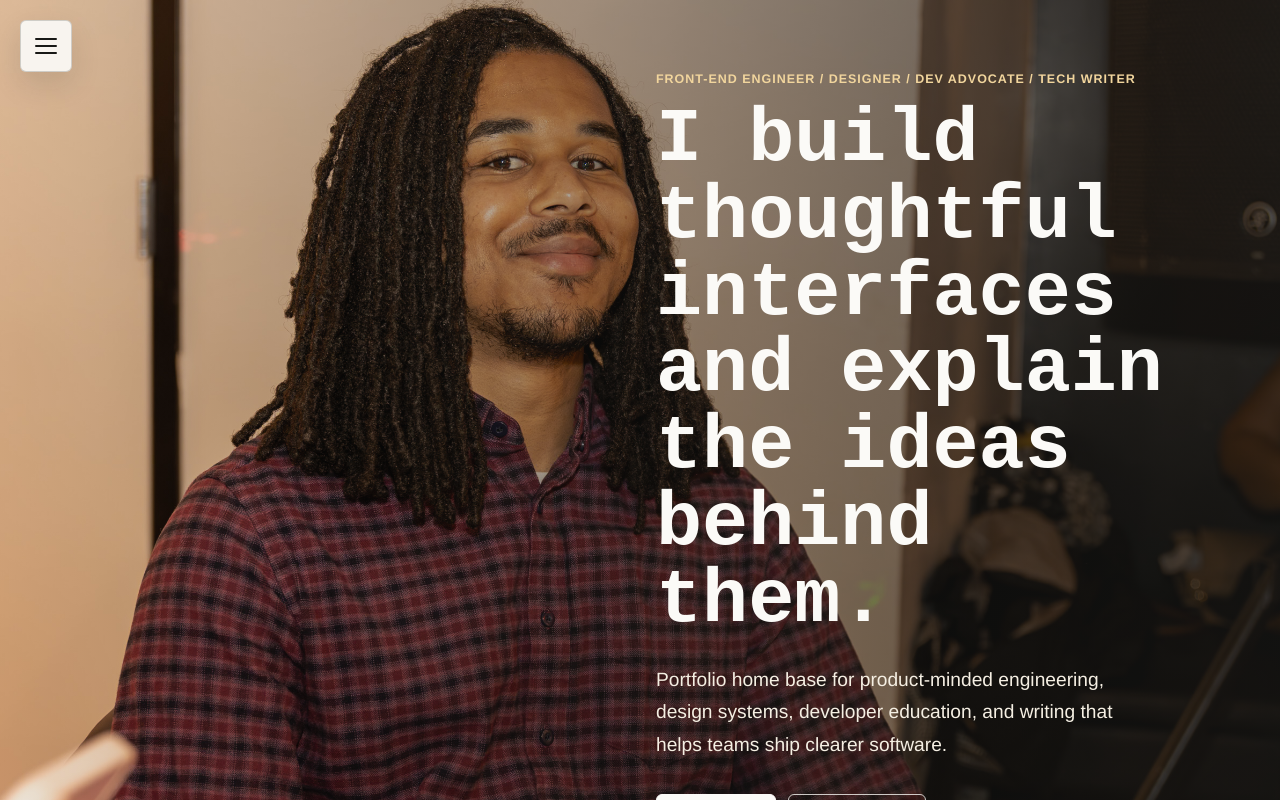
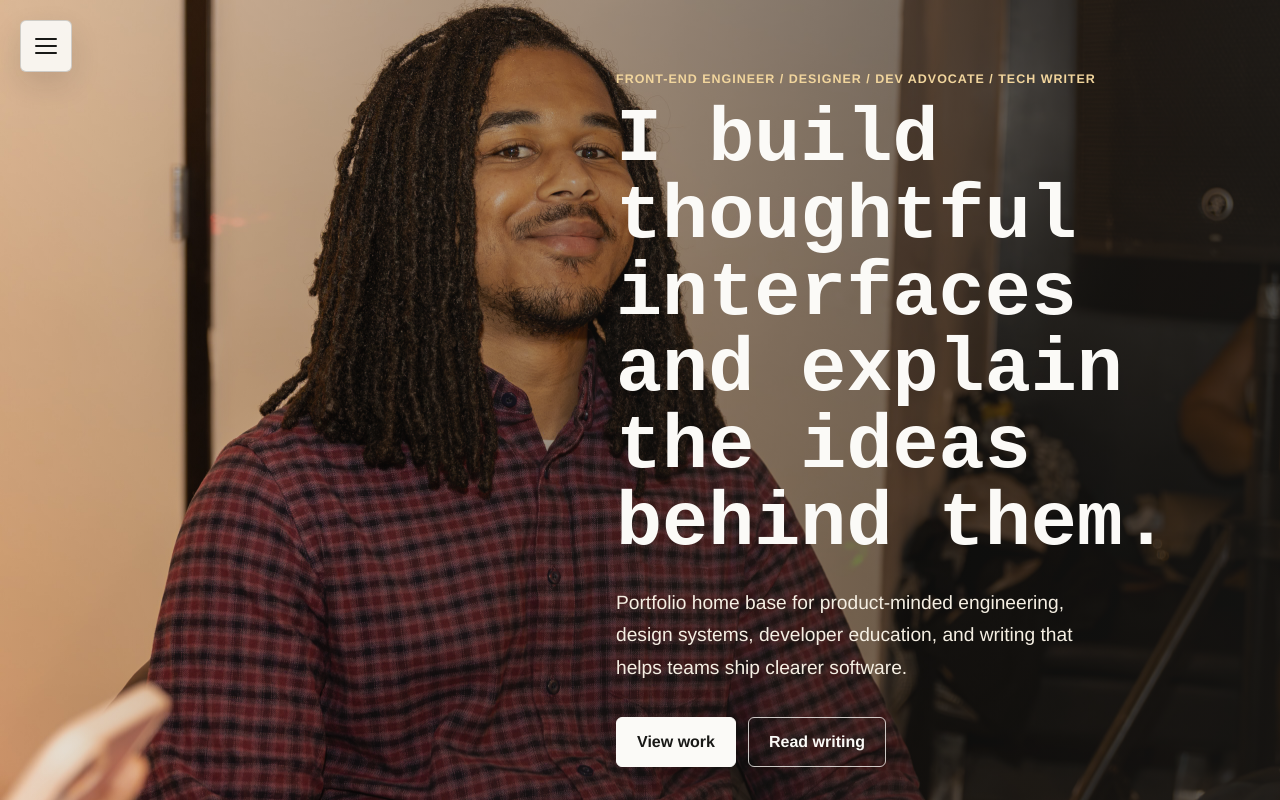
Before and after one commit to alm266/andrew-developer-portfolio, an Angular app: page / in a window 1280 px wide. Shown: the top 800 px of the page. Built offline with nearby package versions, Linux system fonts and the light colour scheme.

Commit message:
adjusted hero image

```diff
--- a/src/app/features/home/hero-section/hero-section.component.scss
+++ b/src/app/features/home/hero-section/hero-section.component.scss
@@ -18,9 +18,9 @@
 .hero__content {
   position: relative;
   z-index: 1;
-  width: min(100%, 1120px);
-  max-width: 520px;
-  margin-right: max(24px, calc((100vw - 1120px) / 2));
+  width: min(46vw, 720px);
+  max-width: none;
+  margin-right: clamp(24px, 4vw, 72px);
   margin-left: auto;
 }
 
@@ -39,7 +39,7 @@ p {
 }
 
 h1 {
-  max-width: 15ch;
+  max-width: none;
   margin-bottom: 24px;
   color: #fbfaf7;
   font-size: clamp(2.5rem, 6vw, 5rem);
@@ -61,7 +61,7 @@ h1 {
   gap: 12px;
 }
 
-@media (max-width: 720px) {
+@media (max-width: 900px) {
   .hero {
     padding: 56px 20px;
     background-position: center top;
```
